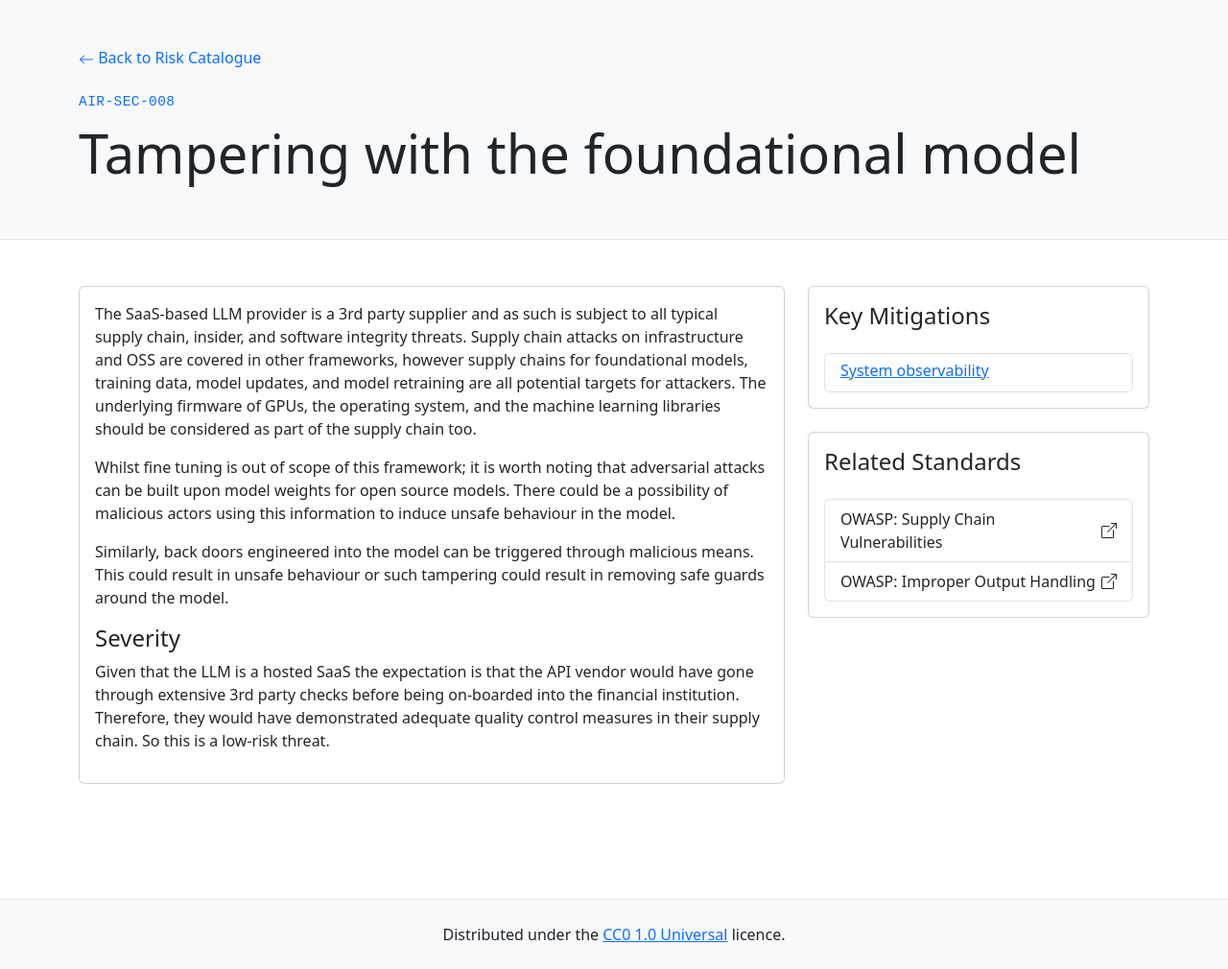
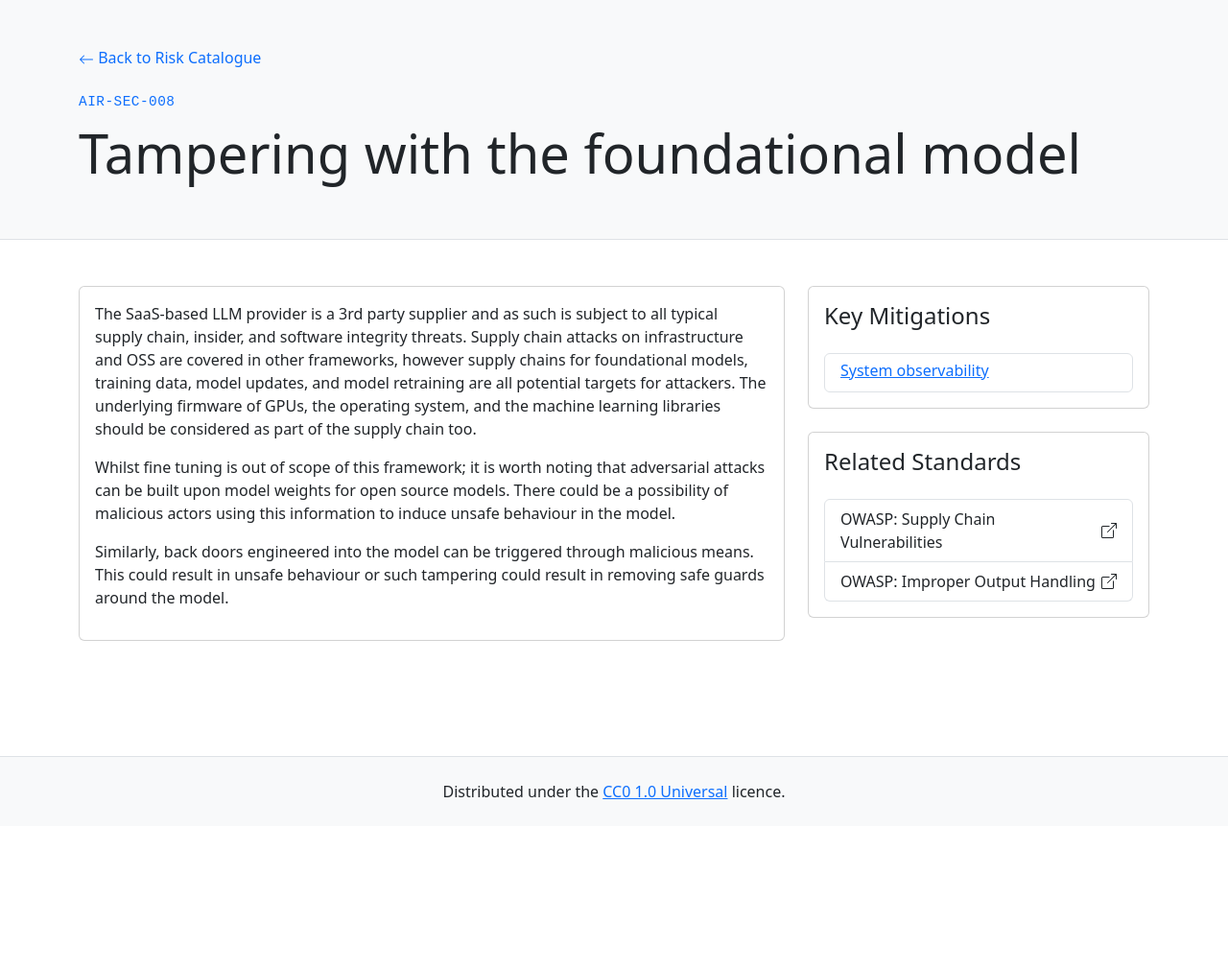
Before and after one commit to finos/ai-readiness, a Jekyll site: the page built from docs/_risks/ri-8.md, in a window 1280 px wide. Shown: the whole page at 96% size. Built offline with Jekyll 4.4.1, drawn with Linux system fonts in a browser that asks for light colours; after the commit the page ends 900 px from its top, so only the background shows below that.

Commit message:
removed risk severity

```diff
--- a/docs/_risks/ri-8.md
+++ b/docs/_risks/ri-8.md
@@ -21,9 +21,3 @@ behaviour in the model.
 
 Similarly, back doors engineered into the model can be triggered through malicious means. This could result in unsafe behaviour
 or such tampering could result in removing safe guards around the model.
-
-#### Severity
-
-Given that the LLM is a hosted SaaS the expectation is that the API vendor would have gone through extensive 3rd party checks
-before being on-boarded into the financial institution. Therefore, they would have demonstrated adequate quality control measures
-in their supply chain. So this is a low-risk threat.
```
Also changed, not shown: docs/_risks/ri-10.md (+0 -4 lines), docs/_risks/ri-11.md (+0 -4 lines), docs/_risks/ri-4.md (+0 -4 lines), docs/_risks/ri-6.md (+0 -6 lines).
